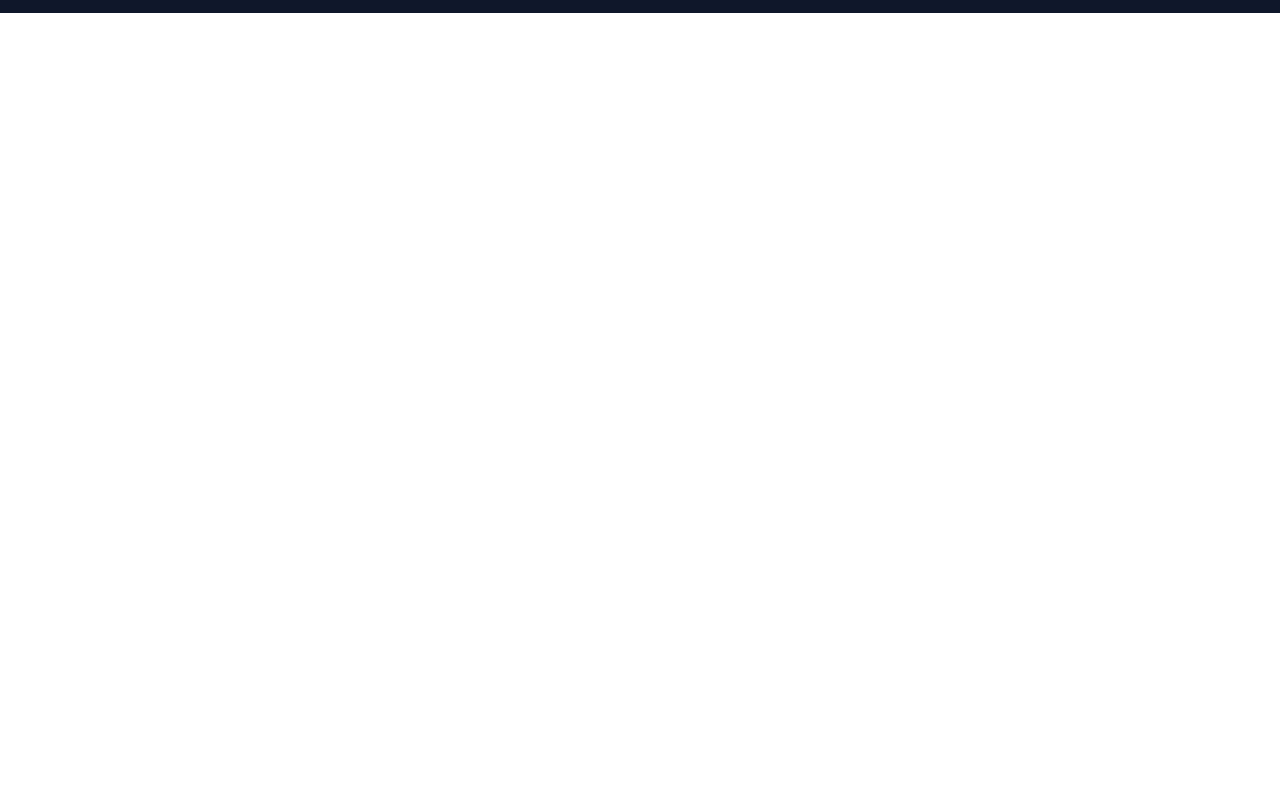
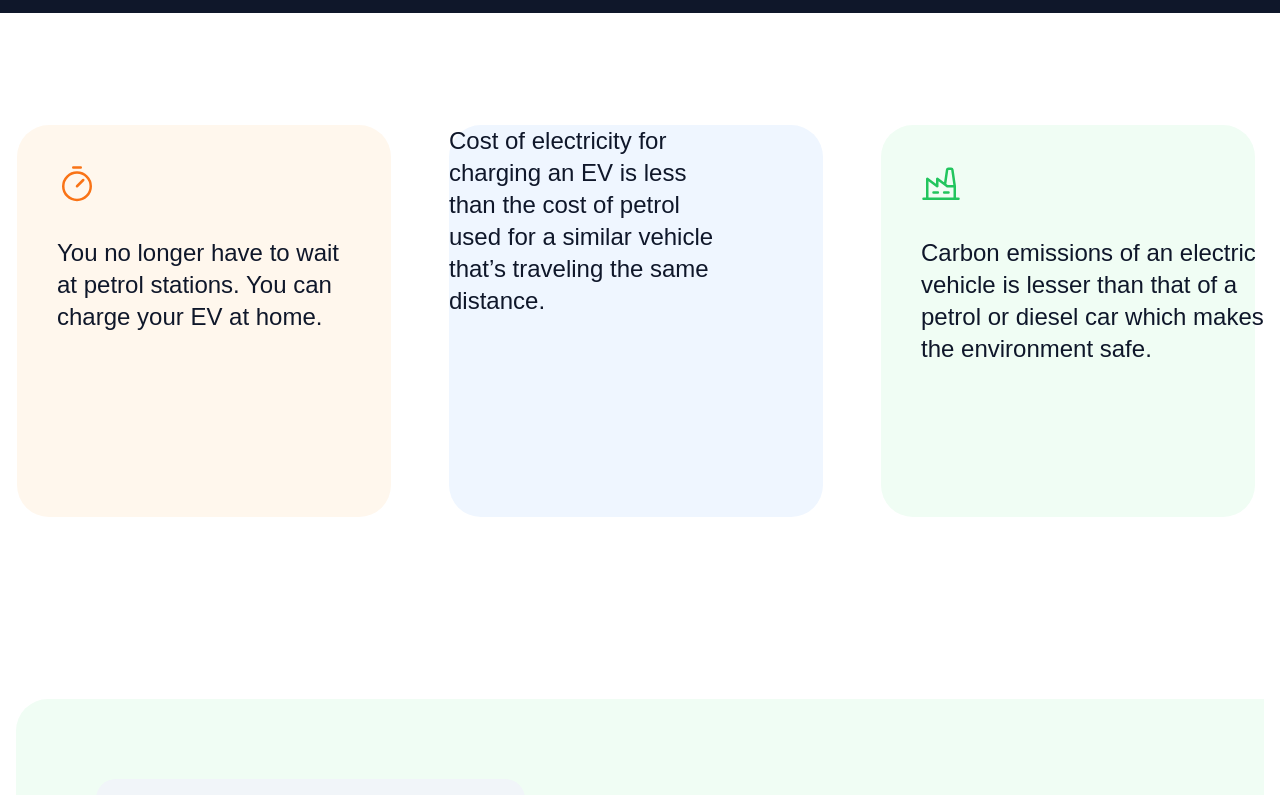
Before and after one commit to cnaallotey/DriveGo-2023, a Nuxt app: page / in a window 1280 px wide. Shown: the part 1125-1920 px from the top of the page. Before the commit the page ends 1230 px from the top, so only its background shows below. Built offline with nearby package versions, Linux system fonts and the light colour scheme; a web font is replaced by a local one.

Commit message:
add main content component to home page

```diff
--- a/pages/index.vue
+++ b/pages/index.vue
@@ -4,5 +4,6 @@ import LandingHeader from '~/components/LandingHeader.vue';
     <div>
       <LandingMenu />
       <LandingHero/>
+      <MainContent/>
     </div>
 </template>
```
